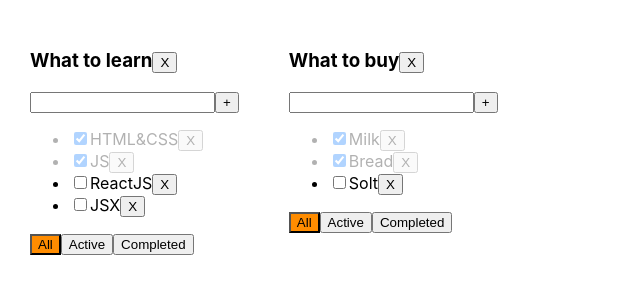
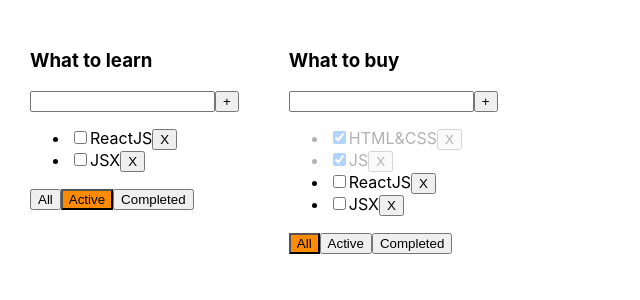
Before and after one commit to KobraMik/todolistAgain, a React (Create React App) app: page / in a window 1280 px wide. Shown: the top 300 px of the page, without its empty margins (0-640 px from the left). Built offline with nearby package versions, Linux system fonts and the light colour scheme.

Commit message:
rollback to 5

```diff
--- a/src/App.tsx
+++ b/src/App.tsx
@@ -1,6 +1,6 @@
 import React, {useState} from 'react';
 import './App.css';
-import {Todolist, TaskType} from './Todolist';
+import {Todolist} from './Todolist';
 import {v1} from 'uuid';
 
 export type filterType = "All" | "Active" | "Completed"
@@ -9,13 +9,10 @@ export type TodolistsType = {
     title: string
     filter: filterType
 }
-export type TasksStateType = {
-    [key: string] : Array<TaskType>
-}
 
 function App() {
 
-    function changeFilter(value: filterType, todolistID: string) {
+    function changeFilter (value: filterType, todolistID: string) {
         let todolist = todolists.find(tl => tl.id === todolistID);
         if (todolist) {
             todolist.filter = value;
@@ -23,84 +20,58 @@ function App() {
         }
     }
 
-    let todolistID1 = v1();
-    let todolistID2 = v1();
-
     let [todolists, setTodolists] = useState<Array<TodolistsType>>([
-        {id: todolistID1, title: "What to learn", filter: "All"},
-        {id: todolistID2, title: "What to buy", filter: "All"},
+        {id: v1(), title: "What to learn", filter: "Active"},
+        {id: v1(), title: "What to buy", filter: "All"},
     ])
 
-    let [tasks, setTasks] = useState<TasksStateType>({
-        [todolistID1]: [
-            {id: v1(), title: "HTML&CSS", isDone: true},
-            {id: v1(), title: "JS", isDone: true},
-            {id: v1(), title: "ReactJS", isDone: false},
-            {id: v1(), title: "JSX", isDone: false},
-        ],
-        [todolistID2]: [
-            {id: v1(), title: "Milk", isDone: true},
-            {id: v1(), title: "Bread", isDone: true},
-            {id: v1(), title: "Solt", isDone: false},
-        ]
-    })
+    let [tasks, setTasks] = useState([
+        {id: v1(), title: "HTML&CSS", isDone: true},
+        {id: v1(), title: "JS", isDone: true},
+        {id: v1(), title: "ReactJS", isDone: false},
+        {id: v1(), title: "JSX", isDone: false},
+    ])
 
-
-    function changeCheked(id: string, isDone: boolean, todolistID: string) {
-        let todolistTasks = tasks[todolistID]
-        let task = todolistTasks.find(f => f.id === id)
+    function changeCheked(id: string, isDone: boolean) {
+        let task = tasks.find(f => f.id === id)
         if (task) {
             task.isDone = isDone;
-            setTasks({...tasks})
+            setTasks([...tasks])
         }
     }
 
-    function removeTask(id: string, todolistID: string) {
-        let todolistTasks = tasks[todolistID]
-        tasks[todolistID] = todolistTasks.filter(t => t.id !== id);
-        setTasks({...tasks})
+    function removeTask(id: string) {
+        tasks = tasks.filter(f => f.id !== id);
+        setTasks(tasks);
     }
 
-    function addTask(value: string, todolistID: string) {
+    function addTask(value: string) {
         let newTask = {id: v1(), title: value, isDone: false};
-        let todolistTasks = tasks[todolistID]
-        tasks[todolistID] = [newTask, ...todolistTasks]
-        setTasks({...tasks})
+        setTasks([newTask, ...tasks])
     }
 
     return (
         <div className="App">
             {
                 todolists.map(tl => {
-
-                    function deleteTodolist(todolistID: string) {
-                        setTodolists(todolists.filter(tl => tl.id !== todolistID))
-                        delete tasks[todolistID]
-                        setTasks({...tasks})
-                    }
-
-                    let allTodolistTasks = tasks[tl.id];
-                    let taskForTodolist = allTodolistTasks;
-
+                    let newTasks = tasks;
                     if (tl.filter === 'Active') {
-                        taskForTodolist = allTodolistTasks.filter(f => !f.isDone)
+                        newTasks = newTasks.filter(f => !f.isDone)
 
                     }
                     if (tl.filter === 'Completed') {
-                        taskForTodolist = allTodolistTasks.filter(f => f.isDone)
+                        newTasks = newTasks.filter(f => f.isDone)
                     }
-
                     return <Todolist
                         key={tl.id}
                         id={tl.id}
                         title={tl.title}
-                        tasks={taskForTodolist}
+                        tasks={newTasks}
                         removeTask={removeTask}
                         changeFilter={changeFilter}
                         addTask={addTask}
                         changeCheked={changeCheked}
                         activeFilter={tl.filter}
-                        deleteTodolist={deleteTodolist}
                     />
                 })
             }
--- a/src/Todolist.tsx
+++ b/src/Todolist.tsx
@@ -2,7 +2,7 @@ import React, {useState} from 'react';
 import {filterType} from "./App";
 import './App.css';
 
-export type TaskType = {
+type TaskType = {
     id: string
     title: string
     isDone: boolean
@@ -11,26 +11,15 @@ export type TaskType = {
 type PropsType = {
     title: string
     tasks: Array<TaskType>
-    removeTask: (id: string, todolistID: string) => void
+    removeTask: (id: string) => void
     changeFilter: (value: filterType, todolistID: string) => void
-    addTask: (titleInput: string, todolistID: string) => void
-    changeCheked: (id: string, isDone: boolean, todolistID: string) => void
+    addTask: (titleInput: string) => void
+    changeCheked: (id: string, isDone: boolean) => void
     activeFilter: filterType
     id: string
-    deleteTodolist: (id: string) => void
 }
 
-export function Todolist({
-                             title,
-                             tasks,
-                             removeTask,
-                             changeFilter,
-                             addTask,
-                             changeCheked,
-                             activeFilter,
-                             deleteTodolist,
-                             ...props
-                         }: PropsType) {
+export function Todolist({title, tasks, removeTask, changeFilter, addTask, changeCheked, activeFilter, ...props}: PropsType) {
     let [error, setError] = useState<string | null>(null)
 
     function filterTask(value: filterType, todolistID: string) {
@@ -46,7 +35,7 @@ export function Todolist({
 
     function addTaskHandler() {
         if (titleInput.trim() !== "") {
-            addTask(titleInput, props.id)
+            addTask(titleInput)
             setTitleInput("")
         } else {
             setError("This pole is required")
@@ -64,12 +53,7 @@ export function Todolist({
     }
 
     return <div>
-        <h3>{title}
-            <button onClick={() => {
-                deleteTodolist(props.id)
-            }}>X
-            </button>
-        </h3>
+        <h3>{title}</h3>
         <div>
             <input className={error ? "error" : ""}
                    value={titleInput}
@@ -85,7 +69,7 @@ export function Todolist({
             {tasks.map((m) => {
 
                 function changeChekedHandler(e: React.ChangeEvent<HTMLInputElement>) {
-                    changeCheked(m.id, e.currentTarget.checked, props.id)
+                    changeCheked(m.id, e.currentTarget.checked)
                 }
 
                 return (
@@ -97,7 +81,7 @@ export function Todolist({
                         />
                         <span>{m.title}</span>
                         <button onClick={() => {
-                            removeTask(m.id, props.id)
+                            removeTask(m.id)
                         }}>X
                         </button>
                     </li>)
@@ -105,8 +89,7 @@ export function Todolist({
 
         </ul>
         <div>
-            <button className={activeFilter === "All" ? "activeFilter" : ""}
-                    onClick={() => filterTask("All", props.id)}>All
+            <button className={activeFilter === "All" ? "activeFilter" : ""} onClick={() => filterTask("All", props.id)}>All
             </button>
             <button className={activeFilter === "Active" ? "activeFilter" : ""}
                     onClick={() => {
```
